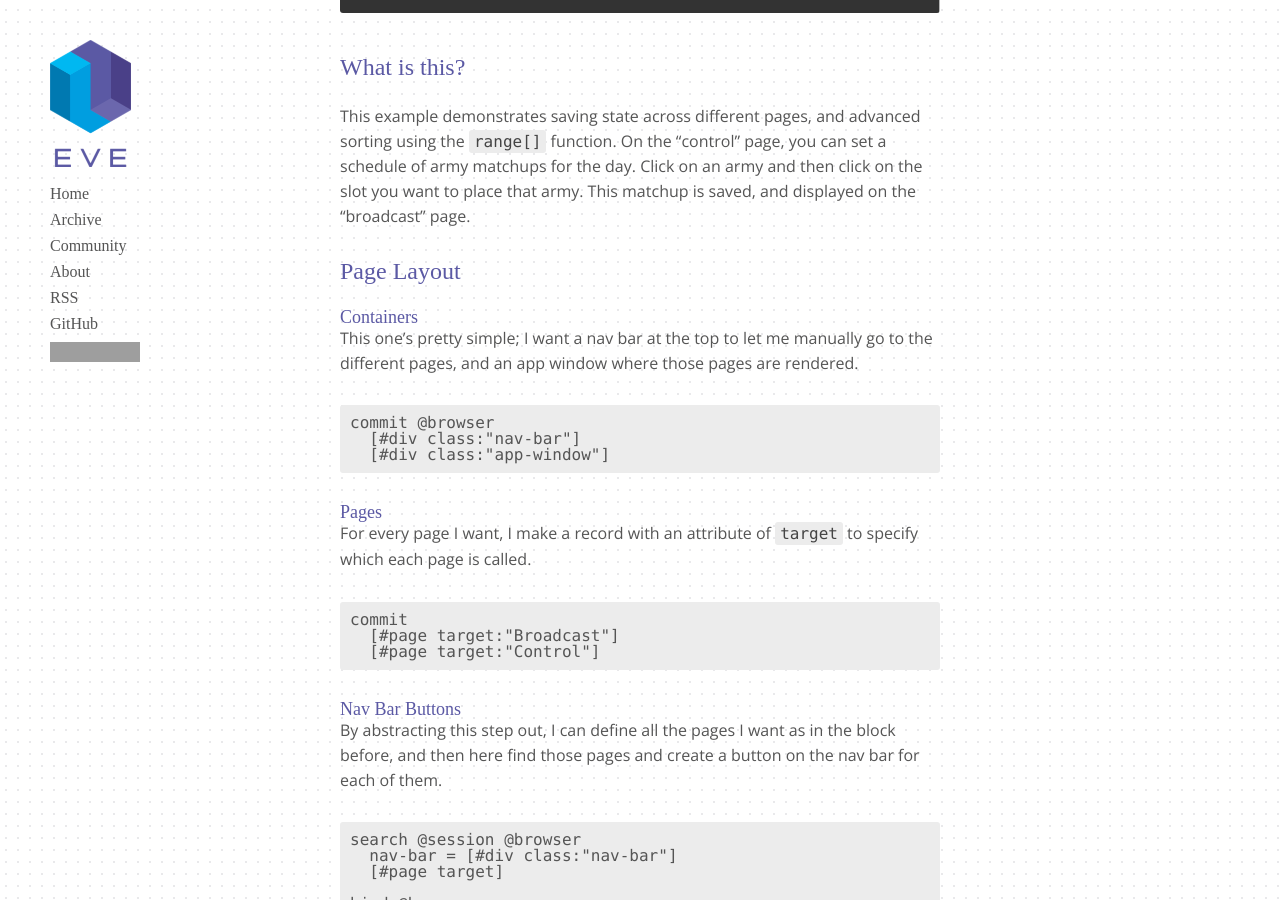
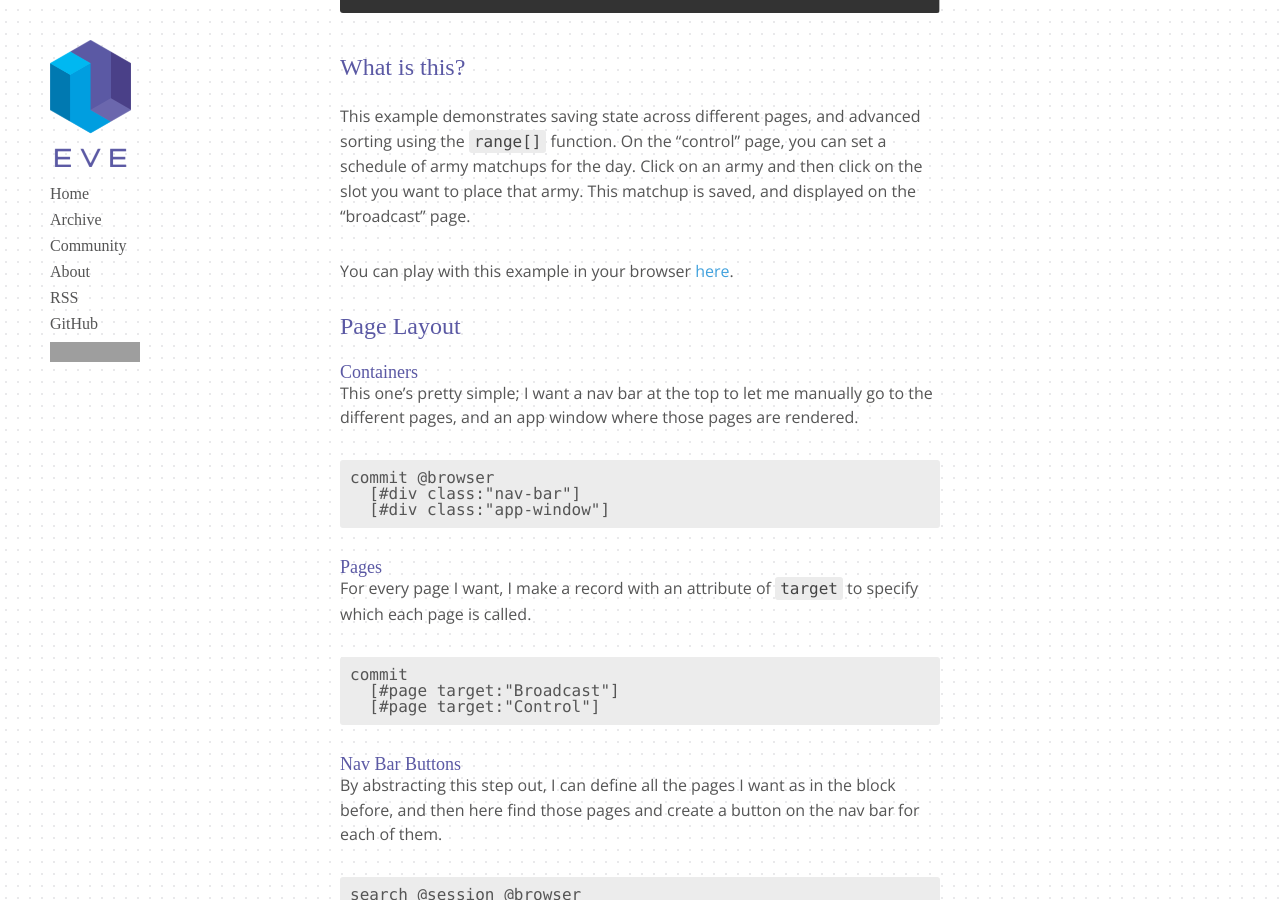
Before and after one commit to Kodowa/incidentalcomplexity, a Jekyll site: the page built from _posts/2017-03-21-5-battleschool.md, in a window 1280 px wide and 900 px high, scrolled down 308 px. Built offline with Jekyll 4.4.1, drawn with Linux system fonts in a browser that asks for light colours; some web fonts are replaced; grey boxes are pictures that could not be loaded.

Commit message:
Add link

```diff
--- a/_posts/2017-03-21-5-battleschool.md
+++ b/_posts/2017-03-21-5-battleschool.md
@@ -10,6 +10,8 @@ tags: []
 ### What is this?
 
 This example demonstrates saving state across different pages, and advanced sorting using the `range[]` function. On the "control" page, you can set a schedule of army matchups for the day. Click on an army and then click on the slot you want to place that army. This matchup is saved, and displayed on the "broadcast" page.
+
+You can play with this example in your browser [here](http://play.witheve.com/#/root/139ae7d-ex5-battleschool.eve).
 
 ### Page Layout
 
```
